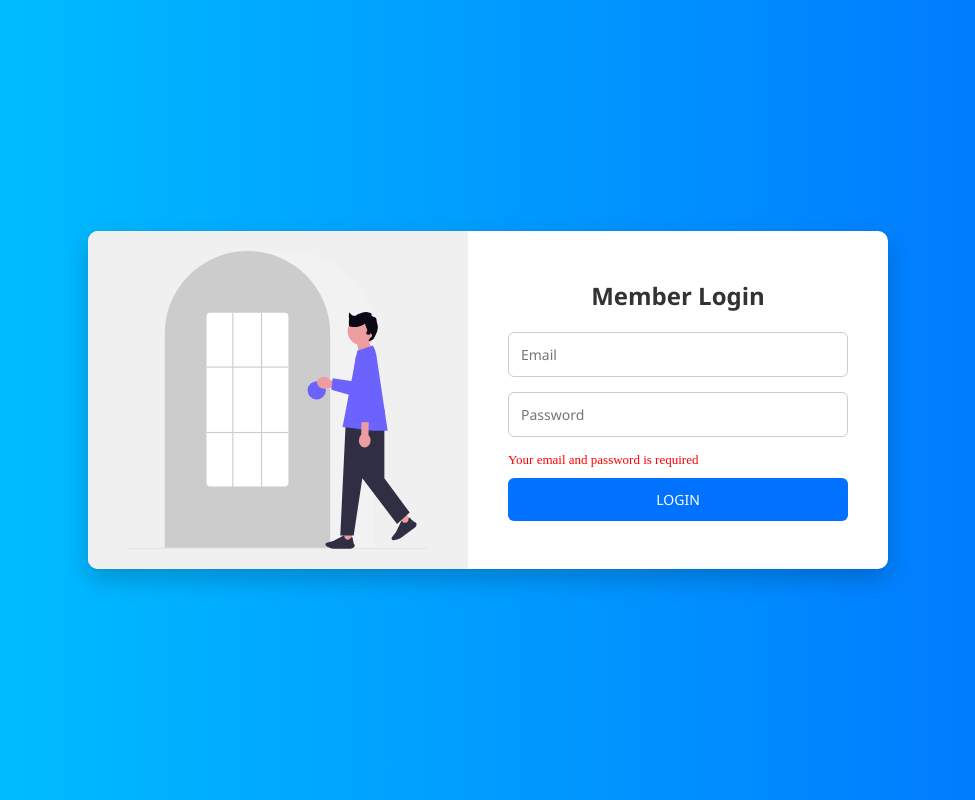
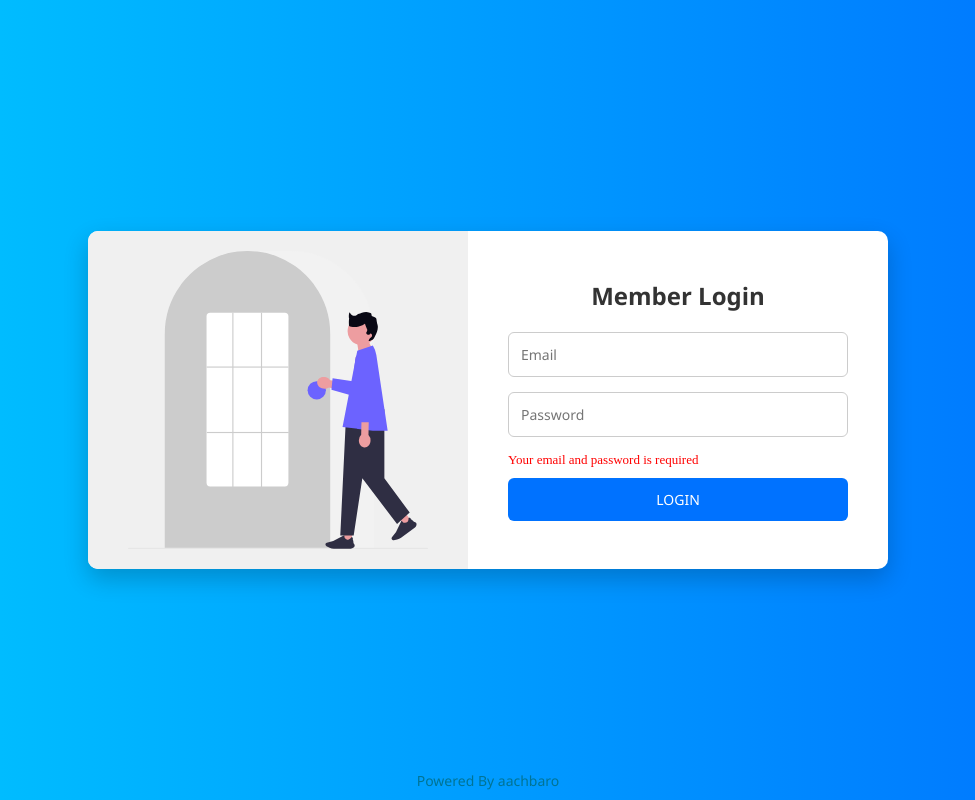
Before and after one commit to aachbarou/graphQl, a plain HTML site: page index.html in a window 1280 px wide. Shown: the whole page, without its empty margins (152-1127 px from the left). Drawn offline with Linux system fonts and the light colour scheme.

Commit message:
Fix  Isues

```diff
--- a/static/Home.css
+++ b/static/Home.css
@@ -284,3 +284,25 @@ svg {
 .fade-in.delay-3 {
   animation-delay: 0.9s;
 }
+
+.Powerdby {
+  position: fixed;
+  bottom: 10px;
+  left: 50%;
+  transform: translateX(-50%);
+  text-align: center;
+  font-size: 14px;
+  color: #888;
+  z-index: 999;
+}
+
+
+.Powerdby a {
+  color: #007494;
+  text-decoration: none;
+  transition: color 0.3s ease;
+}
+
+.Powerdby a:hover {
+  color: #0077cc;
+}
--- a/static/app.js
+++ b/static/app.js
@@ -21,7 +21,12 @@ export function login() {
         button('login-btn', 'LOGIN'),
     );
     container.append(left, right);
-    body.append(container);
+    const Powerdby  = () => {
+        return div('Powerdby').append(
+            ce('a' , '' , 'Powered By aachbaro').setAtr('href' , 'https://www.linkedin.com/in/ahmed-achbarou/').setAtr('target' , '_blank')
+        )
+    }
+    body.append(container , Powerdby());
 
     document.querySelector('.login-btn').addEventListener('click', () => {
         const email = document.querySelector('input[name="Email"]').value;
@@ -31,6 +36,8 @@ export function login() {
 }
 
 export  async function  Homepage(){
+    // reload  page
+    window.location.reload();
 
 try {
     const response = await fetch('https://learn.zone01oujda.ma/api/graphql-engine/v1/graphql', {
```
